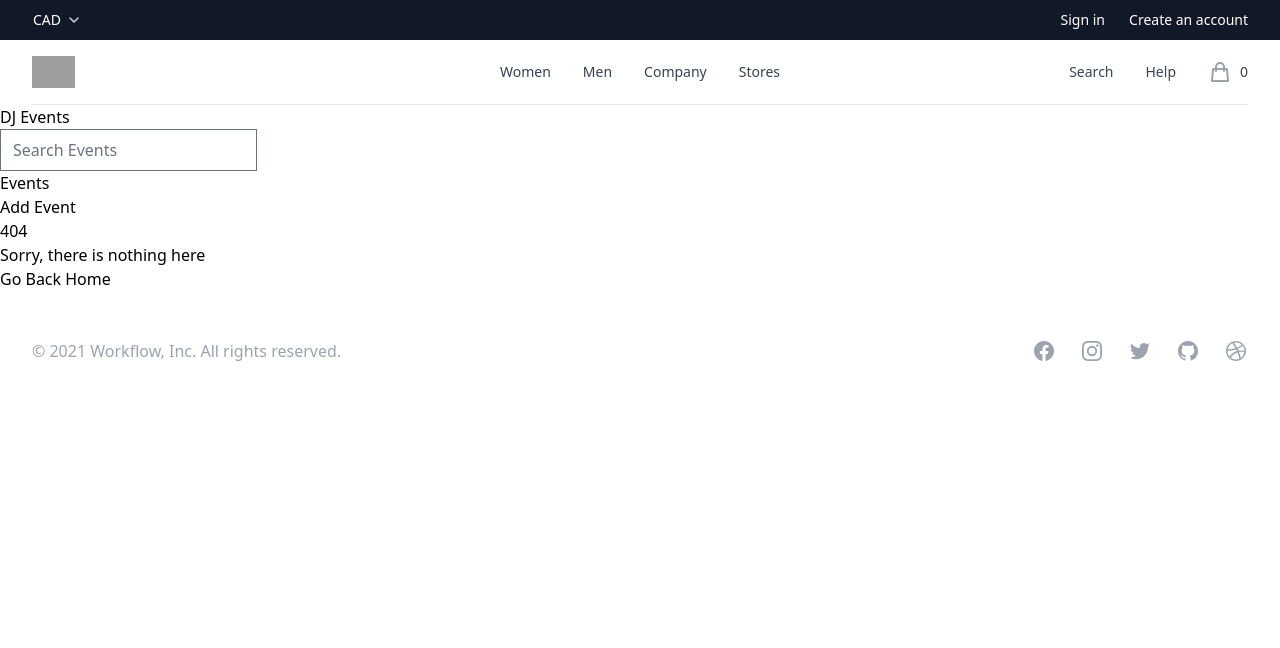
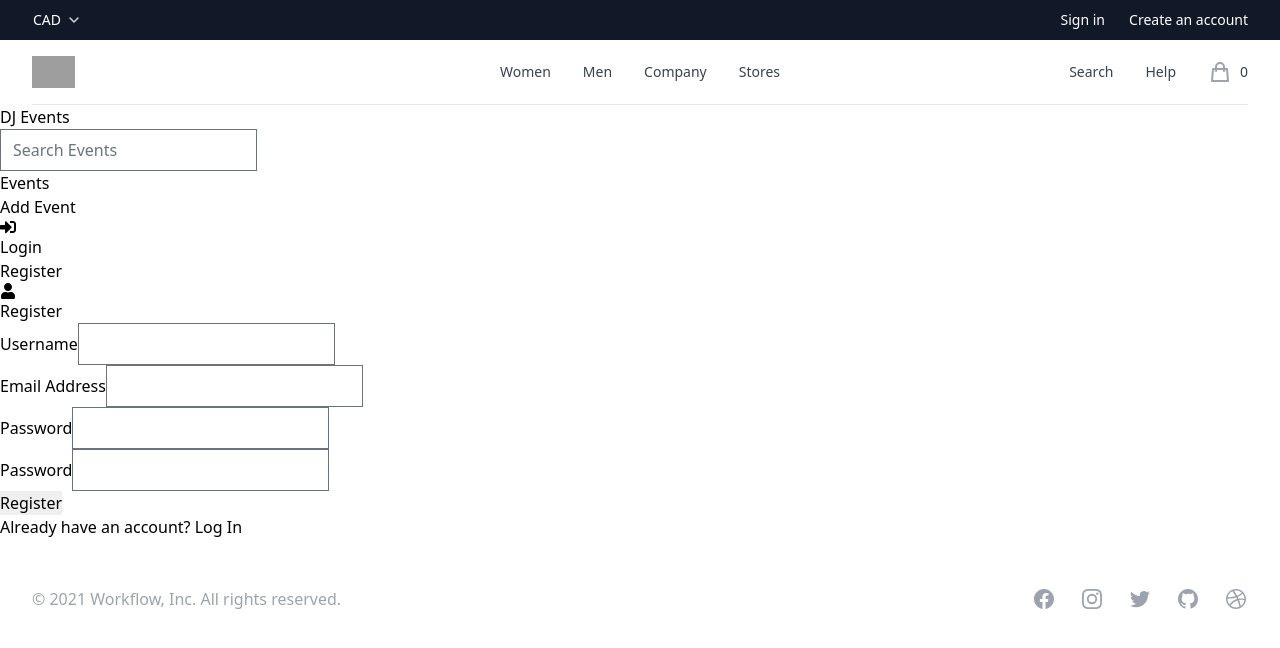
Before and after one commit to cindyledev/hash-cloud-nextjs, a Next.js app: page /account/register in a window 1280 px wide. Before the commit this address had no page. Shown: the top 648 px of the page. Built offline with nearby package versions, Linux system fonts and the light colour scheme; grey boxes are pictures that could not be loaded; what @tailwindcss/typography, tailwindcss-children would draw is missing.

Commit message:
add register and login forms

```diff
--- a/components/Header.js
+++ b/components/Header.js
@@ -9,6 +9,7 @@ import {
   ShoppingBagIcon,
   XIcon,
 } from '@heroicons/react/outline';
+import { FaSignInAlt, FaSignOutAlt } from 'react-icons/fa';
 
 import Search from './Search';
 
@@ -497,6 +498,18 @@ export default function Header() {
                 <a>Add Event</a>
               </Link>
             </li>
+            <li>
+              <Link href="/account/login">
+                <a>
+                  <FaSignInAlt /> Login
+                </a>
+              </Link>
+            </li>
+            <li>
+              <Link href="/account/register">
+                <a> Register</a>
+              </Link>
+            </li>
           </ul>
         </nav>
       </header>
--- /dev/null
+++ b/pages/account/login.js
@@ -0,0 +1,54 @@
+import Link from 'next/link';
+import { useContext, useEffect, useState } from 'react';
+import { FaUser } from 'react-icons/fa';
+import { ToastContainer, toast } from 'react-toastify';
+import 'react-toastify/dist/ReactToastify.css';
+
+import Layout from '@components/Layout';
+
+export default function LoginPage() {
+  const [email, setEmail] = useState('');
+  const [password, setPassword] = useState('');
+
+  const handleSubmit = (e) => {
+    e.preventDefault();
+    console.log({ email, password });
+  };
+
+  return (
+    <Layout title="User Login">
+      <div>
+        <h1>
+          <FaUser /> Login
+        </h1>
+        <ToastContainer />
+        <form onSubmit={handleSubmit}>
+          <div>
+            <label htmlFor="email">Email Address</label>
+            <input
+              type="email"
+              id="email"
+              value={email}
+              onChange={(e) => setEmail(e.target.value)}
+            />
+          </div>
+          <div>
+            <label htmlFor="password">Password</label>
+            <input
+              type="password"
+              id="password"
+              value={password}
+              onChange={(e) => setPassword(e.target.value)}
+            />
+          </div>
+
+          <input type="submit" value="Login" />
+        </form>
+
+        <p>
+          Don&apos;t have an account? <Link href="/account/register">Register</Link>
+        </p>
+      </div>
+    </Layout>
+  );
+}
--- /dev/null
+++ b/pages/account/register.js
@@ -0,0 +1,80 @@
+import Link from 'next/link';
+import { useContext, useEffect, useState } from 'react';
+import { FaUser } from 'react-icons/fa';
+import { ToastContainer, toast } from 'react-toastify';
+import 'react-toastify/dist/ReactToastify.css';
+
+import Layout from '@components/Layout';
+
+export default function RegisterPage() {
+  const [username, setUsername] = useState('');
+  const [email, setEmail] = useState('');
+  const [password, setPassword] = useState('');
+  const [passwordConfirm, setPasswordConfirm] = useState('');
+
+  const handleSubmit = (e) => {
+    e.preventDefault();
+
+    if (password !== passwordConfirm) {
+      toast.error('Passwords do not match!');
+      return;
+    }
+
+    console.log({ username, email, password, passwordConfirm });
+  };
+
+  return (
+    <Layout title="User Registration">
+      <div>
+        <h1>
+          <FaUser /> Register
+        </h1>
+        <ToastContainer />
+        <form onSubmit={handleSubmit}>
+          <div>
+            <label htmlFor="username">Username</label>
+            <input
+              type="text"
+              id="username"
+              value={username}
+              onChange={(e) => setUsername(e.target.value)}
+            />
+          </div>
+          <div>
+            <label htmlFor="email">Email Address</label>
+            <input
+              type="email"
+              id="email"
+              value={email}
+              onChange={(e) => setEmail(e.target.value)}
+            />
+          </div>
+          <div>
+            <label htmlFor="password">Password</label>
+            <input
+              type="password"
+              id="password"
+              value={password}
+              onChange={(e) => setPassword(e.target.value)}
+            />
+          </div>
+          <div>
+            <label htmlFor="passwordConfirm">Password</label>
+            <input
+              type="password"
+              id="passwordConfirm"
+              value={passwordConfirm}
+              onChange={(e) => setPasswordConfirm(e.target.value)}
+            />
+          </div>
+
+          <input type="submit" value="Register" />
+        </form>
+
+        <p>
+          Already have an account? <Link href="/account/login">Log In</Link>
+        </p>
+      </div>
+    </Layout>
+  );
+}
```
